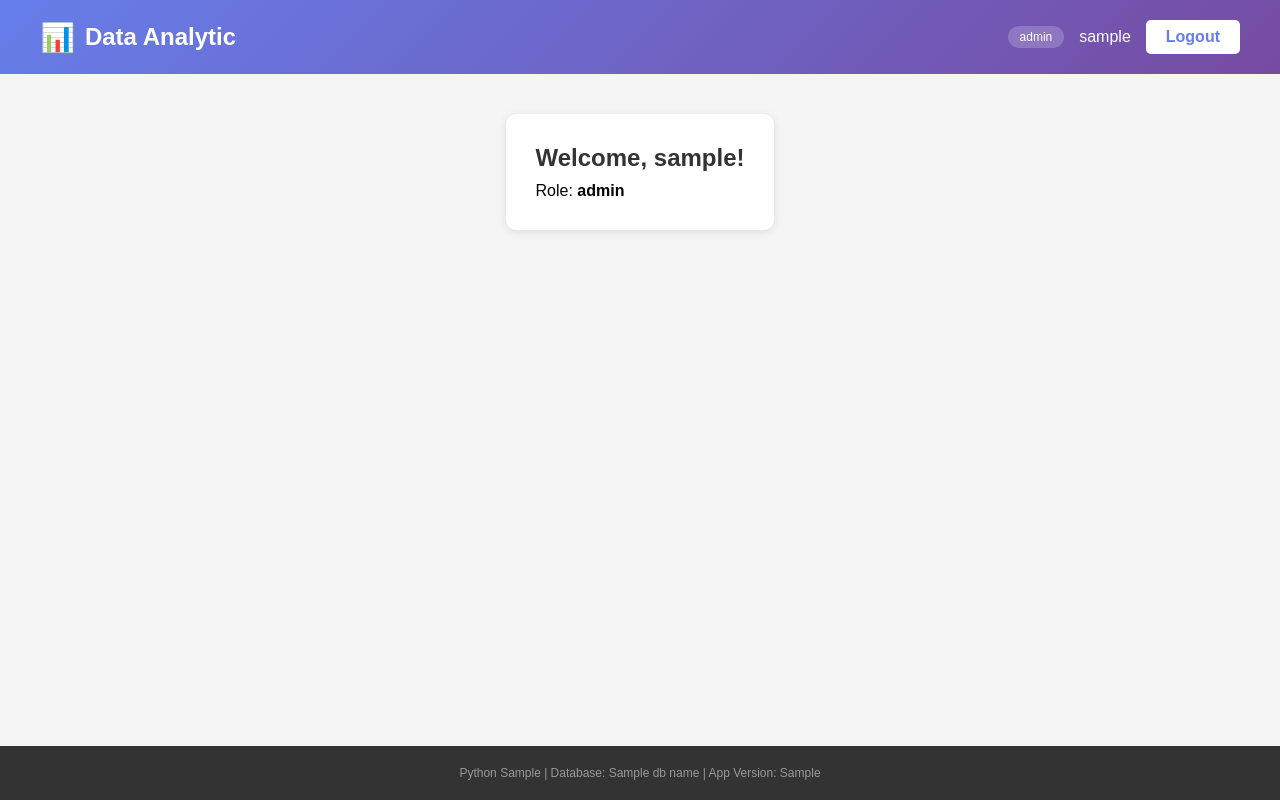
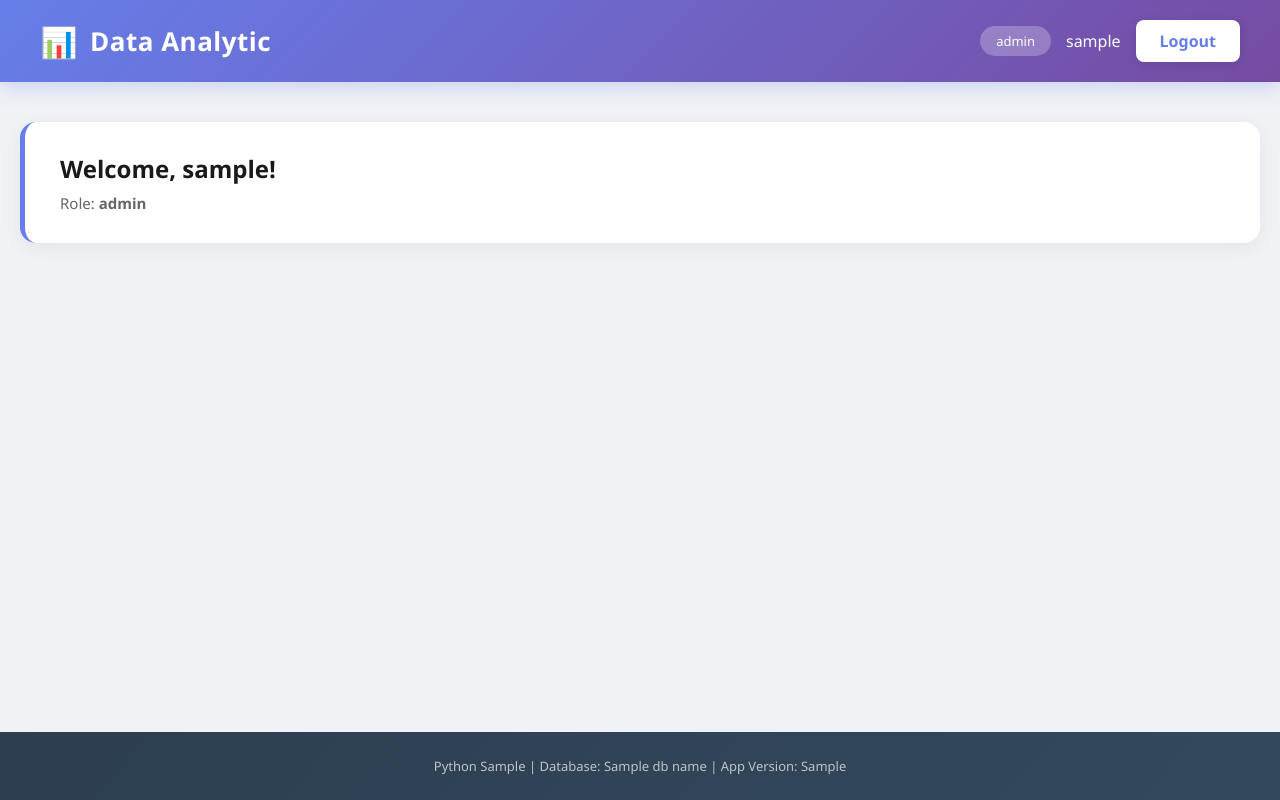
Before and after one commit to harys-rifai/Django-webAnalitic, a Django app: template finance/templates/finance/dashboard.html in a window 1280 px wide. Run offline with Django 4.2, Linux system fonts and the light colour scheme; the template is opened without the code that fills it: most values are stand-ins (such as "Sample title", 1, 10 or a date in 2020); data that the repository does not hold is empty.

Commit message:
Modern dashboard design: improved gradients, shadows, animations, better typography for all users

```diff
--- a/finance/templates/finance/dashboard.html
+++ b/finance/templates/finance/dashboard.html
@@ -13,8 +13,8 @@
         }
 
         body {
-            font-family: Arial, sans-serif;
-            background: #f5f5f5;
+            font-family: 'Segoe UI', Tahoma, Geneva, Verdana, sans-serif;
+            background: #f0f2f5;
             display: flex;
             flex-direction: column;
             min-height: 100vh;
@@ -27,18 +27,21 @@
             display: flex;
             justify-content: space-between;
             align-items: center;
+            box-shadow: 0 4px 20px rgba(102, 126, 234, 0.3);
         }
 
         .header h1 {
-            font-size: 24px;
+            font-size: 26px;
             display: flex;
             align-items: center;
-            gap: 10px;
+            gap: 12px;
+            font-weight: 600;
+            letter-spacing: 0.5px;
         }
 
         .header h1::before {
             content: "📊";
-            font-size: 28px;
+            font-size: 30px;
         }
 
         .user-info {
@@ -48,25 +51,30 @@
         }
 
         .role-badge {
-            background: rgba(255,255,255,0.2);
-            padding: 4px 12px;
+            background: rgba(255, 255, 255, 0.25);
+            padding: 6px 16px;
             border-radius: 20px;
-            font-size: 12px;
+            font-size: 13px;
+            font-weight: 500;
+            backdrop-filter: blur(10px);
         }
 
         .logout-btn {
             background: white;
             color: #667eea;
-            padding: 8px 20px;
+            padding: 10px 24px;
             border: none;
-            border-radius: 5px;
+            border-radius: 8px;
             cursor: pointer;
             text-decoration: none;
-            font-weight: bold;
+            font-weight: 600;
+            transition: all 0.3s ease;
+            box-shadow: 0 2px 10px rgba(0, 0, 0, 0.1);
         }
 
         .logout-btn:hover {
-            opacity: 0.9;
+            transform: translateY(-2px);
+            box-shadow: 0 4px 15px rgba(0, 0, 0, 0.2);
         }
 
         .container {
@@ -74,37 +82,45 @@
             margin: 40px auto;
             padding: 0 20px;
             flex: 1;
+            width: 100%;
         }
 
         .welcome {
             background: white;
-            padding: 30px;
-            border-radius: 10px;
-            box-shadow: 0 2px 10px rgba(0,0,0,0.1);
+            padding: 30px 35px;
+            border-radius: 16px;
+            box-shadow: 0 4px 20px rgba(0, 0, 0, 0.06);
             margin-bottom: 30px;
+            border-left: 5px solid #667eea;
         }
 
         .welcome h2 {
-            color: #333;
-            margin-bottom: 10px;
+            color: #1a1a1a;
+            margin-bottom: 8px;
+            font-size: 24px;
+        }
+
+        .welcome p {
+            color: #666;
+            font-size: 15px;
         }
 
         .stats-grid {
             display: grid;
-            grid-template-columns: repeat(auto-fit, minmax(180px, 1fr));
-            gap: 15px;
-            margin-bottom: 20px;
+            grid-template-columns: repeat(auto-fit, minmax(200px, 1fr));
+            gap: 20px;
+            margin-bottom: 30px;
         }
 
         .stat-card {
             background: white;
-            padding: 15px;
-            border-radius: 8px;
-            box-shadow: 0 2px 8px rgba(0,0,0,0.08);
-            transition: all 0.2s ease;
+            padding: 20px;
+            border-radius: 16px;
+            box-shadow: 0 4px 15px rgba(0, 0, 0, 0.06);
+            transition: all 0.3s cubic-bezier(0.4, 0, 0.2, 1);
             cursor: pointer;
-            border-left: 4px solid transparent;
-            min-height: 90px;
+            border-left: 5px solid transparent;
+            min-height: 100px;
             display: flex;
             flex-direction: column;
             justify-content: center;
@@ -272,24 +309,16 @@
         .status-issued { background: #cce5ff; color: #004085; }
 
         .footer {
-            background: #333;
-            color: #999;
-            padding: 20px 40px;
+            background: linear-gradient(135deg, #2c3e50 0%, #34495e 100%);
+            color: #bdc3c7;
+            padding: 25px 40px;
             text-align: center;
-            font-size: 12px;
+            font-size: 13px;
         }
 
-        .footer a {
+        .footer span {
+            margin: 0 8px;
             color: #667eea;
-            text-decoration: none;
-        }
-
-        .section-title {
-            color: #667eea;
-            font-size: 18px;
-            margin-bottom: 15px;
-            border-bottom: 2px solid #667eea;
-            padding-bottom: 5px;
         }
     </style>
 </head>
```
Also changed, not shown: other parts of finance/templates/finance/dashboard.html (+71 -50 lines).
